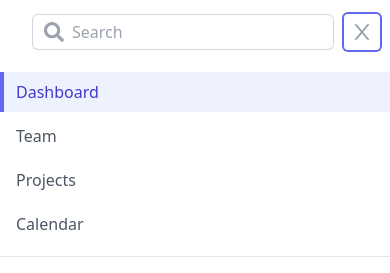
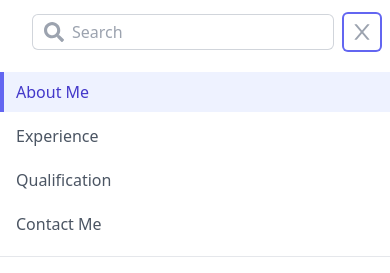
Before and after one commit to abhishek-06-singh/Ambuj_Portfolio, a React (Create React App) app in the folder ambuj-portfolio/: page / in a window 390 px wide. Both pictures are taken after a click on the button "Open main menu". Shown: the top 273 px of the page. Built offline with nearby package versions, Linux system fonts and the light colour scheme.

Commit message:
added links

```diff
--- a/ambuj-portfolio/src/components/navbar/Navbar.jsx
+++ b/ambuj-portfolio/src/components/navbar/Navbar.jsx
@@ -143,28 +143,28 @@ const Navbar = () => {
                 href="#"
                 className="block border-l-4 border-indigo-500 bg-indigo-50 py-2 pl-3 pr-4 text-base font-medium text-indigo-700"
               >
-                Dashboard
+                About Me
               </Disclosure.Button>
               <Disclosure.Button
                 as="a"
                 href="#"
                 className="block border-l-4 border-transparent py-2 pl-3 pr-4 text-base font-medium text-gray-600 hover:border-gray-300 hover:bg-gray-50 hover:text-gray-800"
               >
-                Team
+                Experience
               </Disclosure.Button>
               <Disclosure.Button
                 as="a"
                 href="#"
                 className="block border-l-4 border-transparent py-2 pl-3 pr-4 text-base font-medium text-gray-600 hover:border-gray-300 hover:bg-gray-50 hover:text-gray-800"
               >
-                Projects
+                Qualification
               </Disclosure.Button>
               <Disclosure.Button
                 as="a"
                 href="#"
                 className="block border-l-4 border-transparent py-2 pl-3 pr-4 text-base font-medium text-gray-600 hover:border-gray-300 hover:bg-gray-50 hover:text-gray-800"
               >
-                Calendar
+                Contact Me
               </Disclosure.Button>
             </div>
             <div className="border-t border-gray-200 pb-3 pt-4">
```
